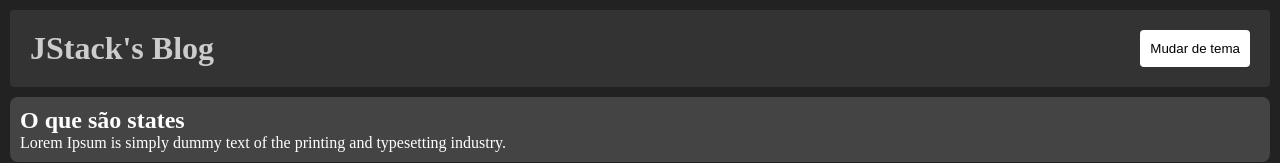
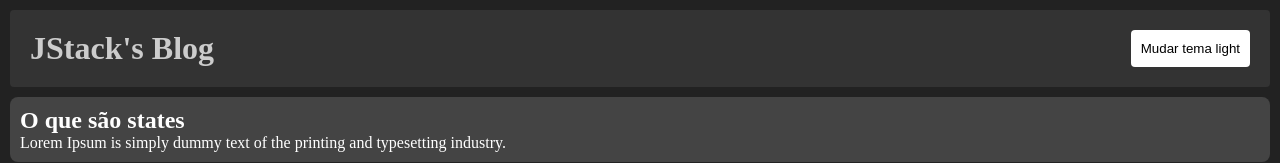
Before and after one commit to cauealb/full-stack, a React app in the folder React/: page / in a window 1280 px wide. Shown: the top 163 px of the page. Built offline with nearby package versions, Linux system fonts and the light colour scheme.

Commit message:
Mudando nome de propriedade

```diff
--- a/React/src/App.jsx
+++ b/React/src/App.jsx
@@ -15,13 +15,15 @@ export default function App() {
 
   function handleToggleTheme(){
     setThemes(state => state === 'dark' ? 'light' : 'dark');
-    console.log(themes)
   }
 
   return (
     <ThemeProvider theme={currentTheme}>
       <GlobalSyle />
-      <Layout onToggleTheme={handleToggleTheme} />
+      <Layout
+        onToggleTheme={handleToggleTheme}
+        themes={themes}
+      />
     </ThemeProvider>
   );
 }
--- a/React/src/components/Header/index.jsx
+++ b/React/src/components/Header/index.jsx
@@ -1,12 +1,17 @@
 import React from "react"
 import Container from './style.js'
 
-export default function Header({ onToggleTheme }) {
-
+export default function Header({ onToggleTheme, themes }) {
+    console.log(themes)
     return (
         <Container>
             <h1>JStack's Blog</h1>
-            <button type="button" onClick={onToggleTheme}>Mudar de tema</button>
+            <button
+                type="button"
+                onClick={onToggleTheme}
+            >
+                {`Mudar tema ${themes === 'dark' ? 'light' : 'dark'}`}
+            </button>
         </Container>
     )
 }
--- a/React/src/components/Layout/index.jsx
+++ b/React/src/components/Layout/index.jsx
@@ -4,12 +4,18 @@ import Footer from "../Footer";
 import Header from "../Header";
 import ListPost from "../ListPost";
 
-export default function Layout({ onToggleTheme }) {
+export default function Layout({ onToggleTheme, themes }) {
   return (
     <>
-        <Header onToggleTheme={onToggleTheme} />
+        <Header
+          onToggleTheme={onToggleTheme}
+          themes={themes}
+        />
         <ListPost />
-        <Footer onToggleTheme={onToggleTheme} />
+        <Footer
+          onToggleTheme={onToggleTheme}
+          themes={themes}
+        />
     </>
   );
 }
```
